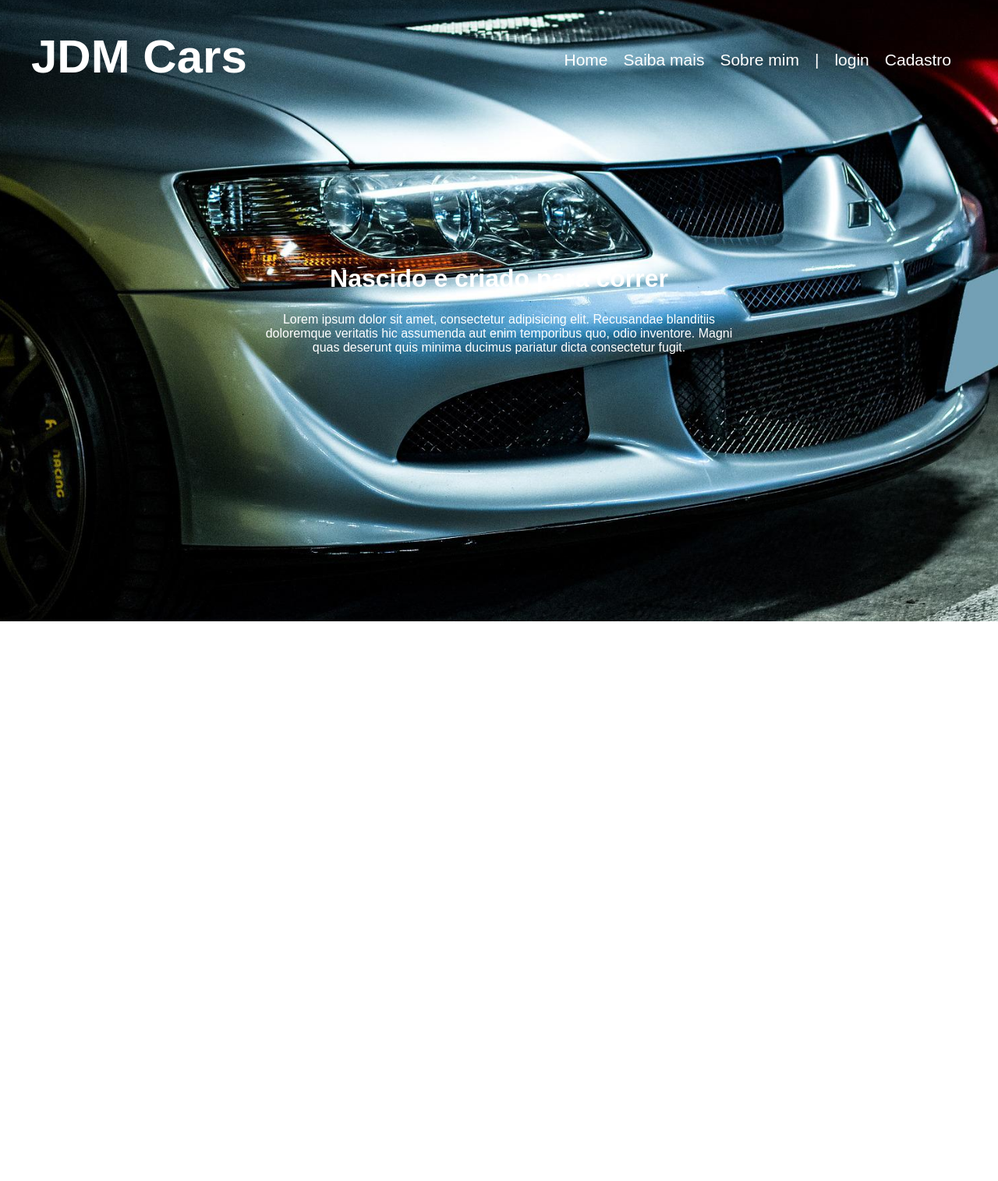
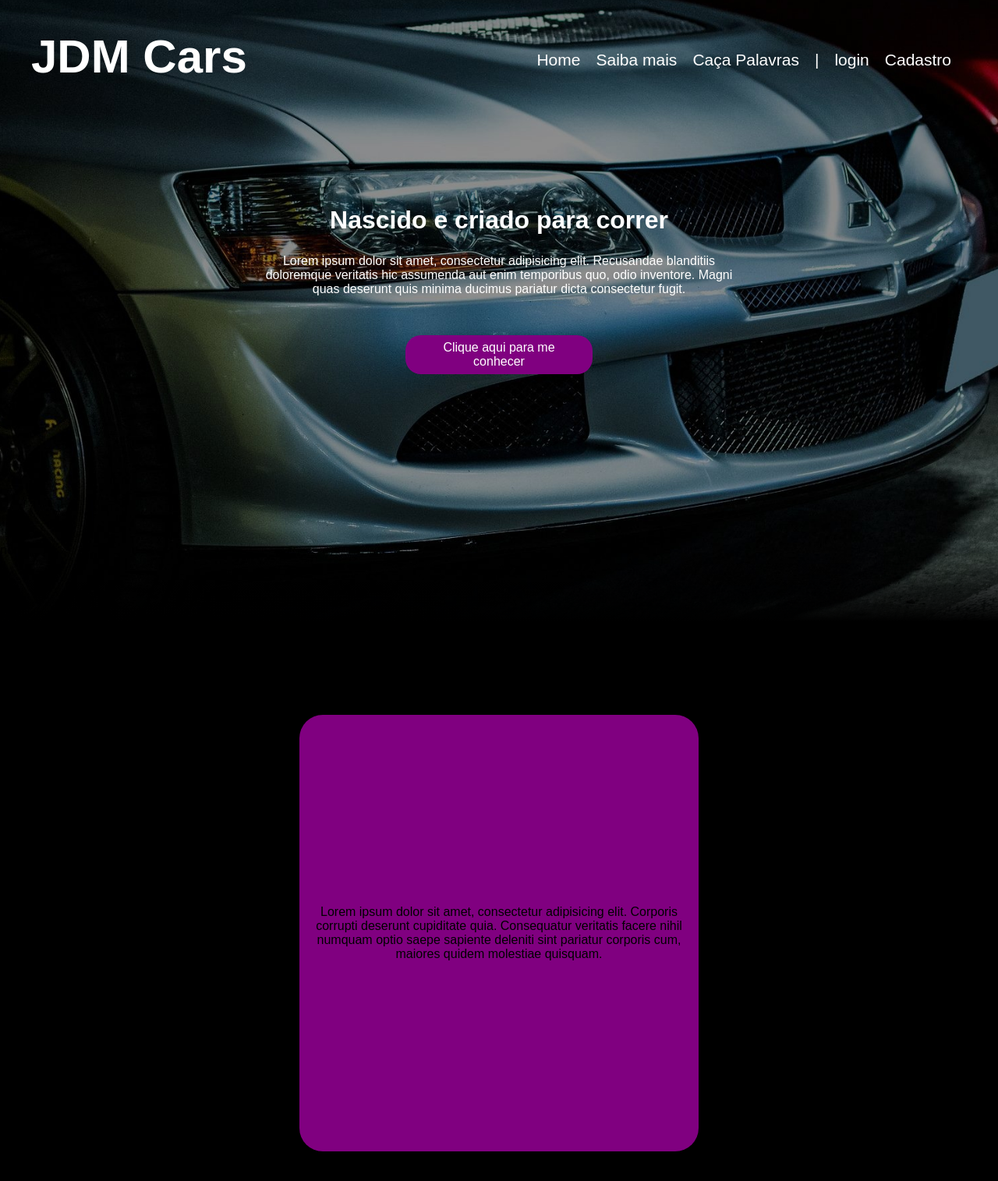
Before and after one commit to mateusmbs212/ProjetoIndividual, a plain HTML site: page Public/home.html in a window 1280 px wide. Shown: the part 3-1518 px from the top of the page at 78% size. Before the commit the page ends 800 px from the top, so only its background shows below. Drawn offline with Linux system fonts and the light colour scheme.

Commit message:
site novo

```diff
--- a/Public/home.html
+++ b/Public/home.html
@@ -17,9 +17,9 @@
                 <h1>JDM Cars</h1>
             </div>
             <ul>
-                <li><a href="home.html">Home</a></li>
+                <li><a href="">Home</a></li>
                 <li><a href="saiba.html">Saiba mais</a></li>
-                <li><a href="">Sobre mim</a></li>
+                <li><a href="sobre.html">Caça Palavras</a></li>
                 <li><a>|</a></li>
                 <li><a href="login.html">login</a></li>
                 <li><a href="cadastro.html">Cadastro</a></li>
@@ -29,8 +29,14 @@
         <div class="conteudo">
             <h1>Nascido e criado para correr</h1>
             <p>Lorem ipsum dolor sit amet, consectetur adipisicing elit. Recusandae blanditiis doloremque veritatis hic assumenda aut enim temporibus quo, odio inventore. Magni quas deserunt quis minima ducimus pariatur dicta consectetur fugit.</p>
+            <a href="#boxsobremim">Clique aqui para me conhecer</a>
         </div>
+   </div>
 
+   <div class="container2">
+        <div class="boxsobremim" id="boxsobremim">
+            <p>Lorem ipsum dolor sit amet, consectetur adipisicing elit. Corporis corrupti deserunt cupiditate quia. Consequatur veritatis facere nihil numquam optio saepe sapiente deleniti sint pariatur corporis cum, maiores quidem molestiae quisquam.</p>
+        </div>
    </div>
 </body>
 
--- a/Public/style.css
+++ b/Public/style.css
@@ -8,9 +8,19 @@
 .container {
    width: 100%;
    height: 100vh;
-   background: url(../assets/img/evo.jpg);
+   background: url(../assets/img/image.jpg);
    background-position: center;
    background-size: cover;
+}
+
+.container::before {
+  content: 'none';
+  position: absolute;
+  bottom: 0;
+  width: 100%;
+  height: 100px;
+  background: linear-gradient(to top, black, transparent);
+  z-index: 1000;
 }
 
 .container .header {
@@ -59,12 +69,48 @@
     top: 50%;
     left: 50%;
     transform: translate(-50%, -50%);
+    display: flex;
+    flex-direction: column;
+    justify-content: center;
+    align-items: center;
+}
+
+.conteudo a {
+  padding: 7px 14px;
+  background-color: #800080;
+  text-decoration: none;
+  color: white;
+  margin: 50px 0;
+  width: 40%;
+  border-radius: 20px;
 }
 
 .container .conteudo h1 {
     margin-bottom: 25px;
 }
 
+.container2{
+  width: 100%;
+  height: 100vh;
+  background-color: black;
+  justify-content: center;
+  align-items: center;
+  display: flex;
+}
+
+.boxsobremim {
+  display: flex;
+  color: black;
+  text-align: center;
+  justify-content: center;
+  align-items: center;
+  background-color:  #800080;
+  /* margin-left: 25%;
+  margin-top: 50%; */
+  width: 40%;
+  height: 70%;
+  border-radius: 30px;
+}
 /*login*/
 
 .banner .card {
```
Also changed, not shown: Public/cadastro.html (+2 -4 lines), Public/login.html (+2 -2 lines), Public/saiba.html (+2 -2 lines), Public/sobre.html (+1 -1 lines), assets/img/image.jpg (added), assets/img/sim.jpg (added).
